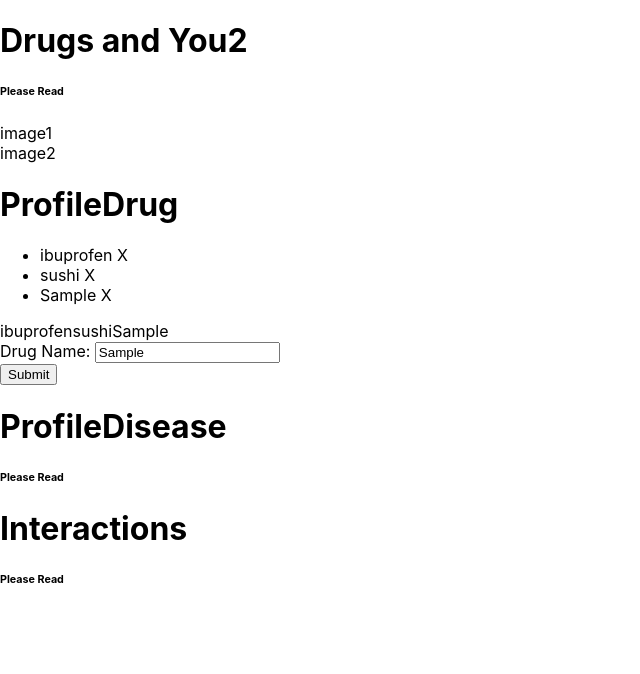
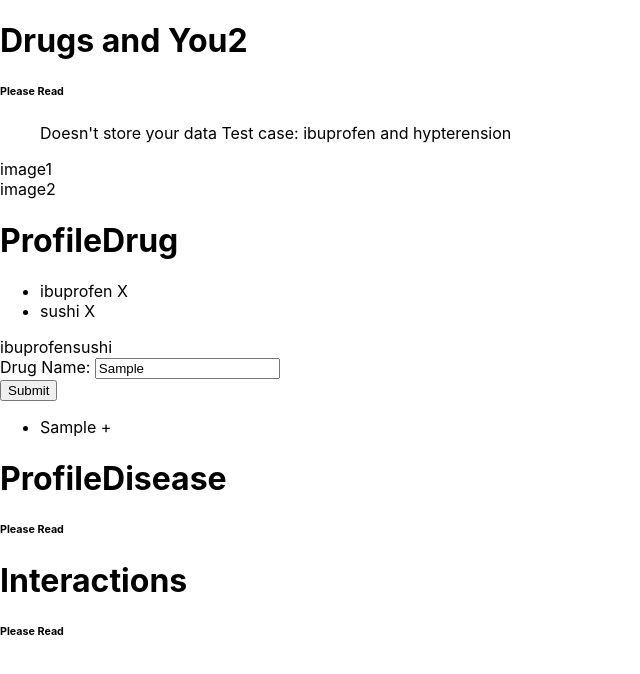
Before and after one commit to FeiLi1996/drugs-and-you2, a React (Create React App) app in the folder front-end/: page / in a window 1280 px wide. Both pictures are taken after typing "Sample" into the empty fields and a click on the button "Submit". Shown: the top 674 px of the page, without its empty margins (0-640 px from the left). Built offline with nearby package versions, Linux system fonts and the light colour scheme.

Commit message:
fixed implementation of drug add

```diff
--- a/front-end/src/components/forms.js
+++ b/front-end/src/components/forms.js
@@ -5,7 +5,7 @@ export function DrugForm (prop){
 
     return(
 
-        <form onSubmit={(e)=>prop.addDrugProfile(e)} autoComplete ='off'>
+        <form onSubmit={(e)=>prop.handleDrugFormSubmission(e)} autoComplete ='off'>
         <div>
             <div>
                 <label>Drug Name: </label>
--- a/front-end/src/components/intro.js
+++ b/front-end/src/components/intro.js
@@ -11,6 +11,10 @@ const Introduction = () => {
 
             <h1>Drugs and You2</h1>
             <h6>Please Read</h6>
+            <ul>
+                Doesn't store your data
+                Test case: ibuprofen and hypterension
+            </ul>
             <div>image1</div>
             <div>image2</div>
         </div>
--- a/front-end/src/components/profile-drug.js
+++ b/front-end/src/components/profile-drug.js
@@ -4,7 +4,7 @@ import { DrugForm } from './forms'
 
 const ProfileDrug = () => {
     const {drugProfile,setDrugProfile} = useContext(GlobalContext)
-    const [searchResult,setSearchResult] = useState('')
+    const [searchResult,setSearchResult] = useState('Search a drug')
 
     //const {diseaseProfile,setDiseaseProfile} = useContext(GlobalContext)
    //api calls
@@ -14,12 +14,18 @@ const ProfileDrug = () => {
         tempCopy.splice(idx,1)
         setDrugProfile(tempCopy)
    }
-   function addDrugProfile (event){
-    event.preventDefault()
-    let tempCopy;
-    let newDrug = event.target.drug_name.value
-    tempCopy = JSON.parse(JSON.stringify(drugProfile));
-    setDrugProfile([...tempCopy,newDrug])
+   function addDrugProfile (newDrug){
+
+    // let tempCopy;
+
+    // tempCopy = JSON.parse(JSON.stringify(drugProfile));
+    setDrugProfile([...drugProfile,newDrug])
+    setSearchResult('Search a drug')
+   }
+   function handleDrugFormSubmission(event){
+       event.preventDefault()
+       setSearchResult(event.target.drug_name.value)
+
    }
 
     return(
@@ -39,10 +45,24 @@ const ProfileDrug = () => {
 
                 </ul>
             </div>
+
             {drugProfile}
 
-            <DrugForm addDrugProfile={addDrugProfile}/>
+            <DrugForm handleDrugFormSubmission={handleDrugFormSubmission}/>
             {/* <div onClick = {()=>setDrugProfile([...drugProfile,'asp'])}>click me</div> */}
+
+            {(searchResult) && !searchResult.includes("Check") && !searchResult.includes("Search") ?
+                (<ul>
+                    <li>{searchResult} <span onClick = {()=>addDrugProfile(searchResult)}>+</span></li>
+                </ul>
+                )
+            :
+            (
+                (<ul>
+                    <li>{searchResult} </li>
+                </ul>
+                )
+            )}
         </div>
     )
 
```
